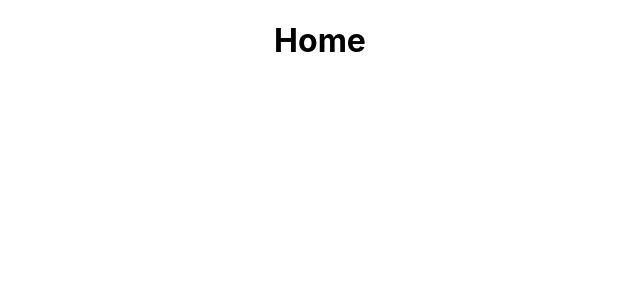
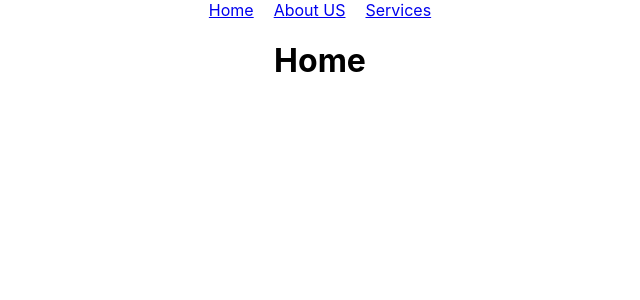
Before and after one commit to shehandhanu/sample-authoring-tool, a React (Create React App) app: page / in a window 1280 px wide. Shown: the top 300 px of the page, without its empty margins (320-960 px from the left). Built offline with nearby package versions, Linux system fonts and the light colour scheme.

Commit message:
header Added

```diff
--- a/src/App.js
+++ b/src/App.js
@@ -4,12 +4,13 @@ import { BrowserRouter as Router, Route } from "react-router-dom";
 import Home from './Components/Home'
 import AboutUs from './Components/AboutUs'
 import Services from './Components/Services'
+import Header from './Components/Header'
 
 function App() {
   return (
     <Router>
-
       <div className="App">
+        <Header />
         <Route path='/' component={Home} exact />
         <Route path='/aboutus' component={AboutUs} exact />
         <Route path='/services' component={Services} exact />
--- /dev/null
+++ b/src/Components/Header.jsx
@@ -0,0 +1,20 @@
+import React from "react";
+import { Link } from "react-router-dom";
+
+const Header = () => {
+  return (
+    <div>
+      <Link style={{ margin: 10 }} to={"/"}>
+        Home
+      </Link>
+      <Link style={{ margin: 10 }} to={"/aboutus"}>
+        About US
+      </Link>
+      <Link style={{ margin: 10 }} to={"/services"}>
+        Services
+      </Link>
+    </div>
+  );
+};
+
+export default Header;
```
